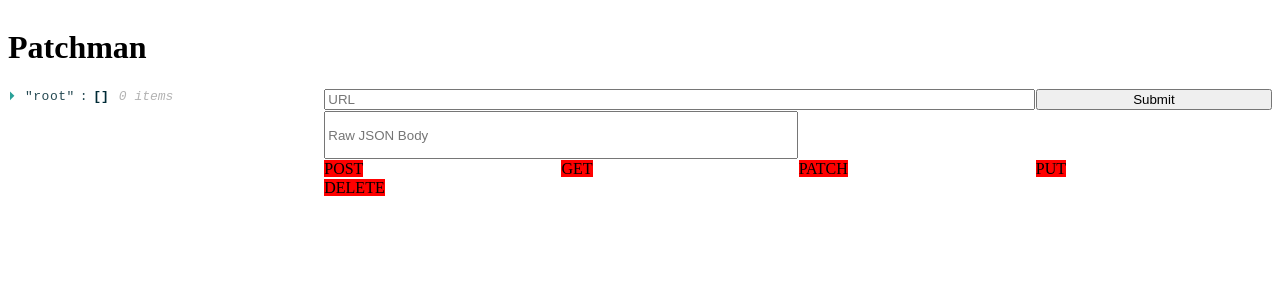
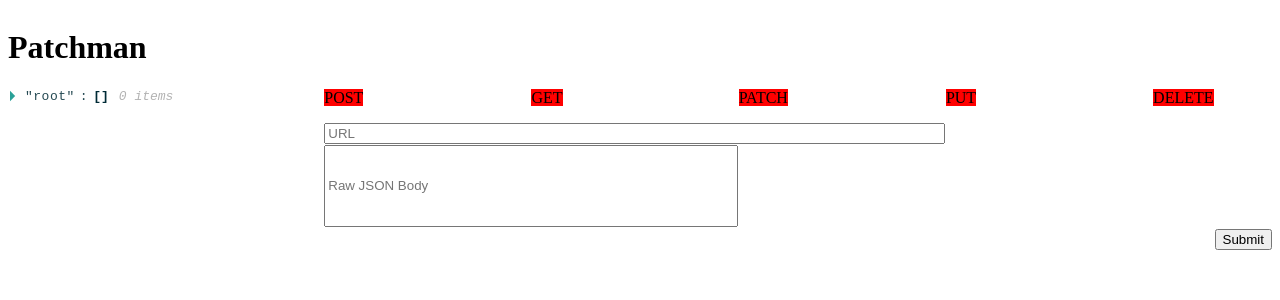
Before and after one commit to CNSpangler/postman-clone, a React app: page / in a window 1280 px wide. Shown: the top 300 px of the page. Built offline with nearby package versions, Linux system fonts and the light colour scheme.

Commit message:
nested grids almost work; button still escaping

```diff
--- /dev/null
+++ b/placeholder.css
@@ -0,0 +1,41 @@
+
+  .radioGroup {
+    grid-area: radioGroup;
+    margin-bottom: 50px;
+  }
+
+  .radioButton {
+    input[type="radio"] {
+    width: 0;
+    opacity: 0;
+    margin: 0;
+    }
+
+    label {
+      background: red;
+    }
+
+    label:hover {
+      background: yellow;
+    }
+
+    input[type="radio"]:checked + label {
+      background: blue;
+    }
+  }
+
+  .body {
+    grid-area: body;
+  }
+
+  .headers {
+    grid-area: headers;
+  }
+
+  .url {
+    grid-area: url;
+  }
+
+  .button {
+    grid-area: button;
+  }
--- a/src/components/App/App.css
+++ b/src/components/App/App.css
@@ -1,33 +1,31 @@
-* {
-  box-sizing: border-box;
-}
-
 .mainGrid {
   display: grid;
   grid-template-columns: 1fr 1fr 1fr 1fr;
-  grid-template-rows: 0.5fr 1.3fr 1.2fr 1fr;
+  grid-template-rows: 1fr 1fr 1fr 1fr 1fr;
   gap: 1px 1px;
-  grid-template-areas: "Header Header Header Header" "History Form Form Form" "History Results Results Results" "History Results Results Results";
+  grid-template-areas: "Header Header Header Header" "History Form Form Form" "History Form Form Form" "History Results Results Results" "History Results Results Results";
 }
 
-.Header {
-  grid-area: Header;
+.Header { grid-area: Header; }
+
+.History { grid-area: History; }
+
+.Form {
+  display: grid;
+  grid-template-columns: 1fr 1fr 1fr 1fr;
+  grid-template-rows: 1fr 0.5fr 2.5fr;
+  gap: 1px 1px;
+  grid-template-areas: "RadioGroup RadioGroup RadioGroup RadioGroup" "url url url button" "body body headers headers";
+  grid-area: Form;
 }
 
-.Form {
-  grid-area: Form;
-
-  .formGrid {
+.RadioGroup {
   display: grid;
-    grid-template-columns: 1fr 1fr 1fr 1fr;
-    grid-template-rows: 0.2fr 2.3fr;
+  grid-template-columns: 1fr 1fr 1fr 1fr 1fr;
+  grid-template-rows: 1fr;
   gap: 1px 1px;
-    grid-template-areas: "url url url button" "body body headers headers";
-  }
-
-  .radioGroup {
-    grid-area: radioGroup;
-    margin-bottom: 50px;
+  grid-template-areas: ". . . . .";
+  grid-area: RadioGroup;
 }
 
 .radioButton {
@@ -50,27 +48,12 @@
   }
 }
 
-  .body {
-    grid-area: body;
-  }
+.url { grid-area: url; }
 
-  .headers {
-    grid-area: headers;
-  }
+.button { grid-area: burron; }
 
-  .url {
-    grid-area: url;
-  }
+.body { grid-area: body; }
 
-  .button {
-    grid-area: button;
-  }
-}
+.headers { grid-area: headers; }
 
-.Results {
-  grid-area: Results;
-}
-
-.History {
-  grid-area: History;
-}
+.Results { grid-area: Results; }
--- a/src/components/Form/Form.jsx
+++ b/src/components/Form/Form.jsx
@@ -27,21 +27,18 @@ const RadioButton = ({ name, value, onChange }) => (
 
 /* eslint-enable react/prop-types */
 const Form = ({ url, onUrlChange, body, onBodyChange, onMethodChange, onSubmit }) => (
-  <div className={styles.Form}>
-    <form onSubmit={onSubmit} className={styles.formGrid}>
-      <input type="text" value={url} placeholder="URL" onChange={onUrlChange} className={styles.url}/>
-      <RadioGroup name="method" onChange={onMethodChange} classname={styles.radioGroup}>
+  <form onSubmit={onSubmit} className={styles.Form}>
+    <RadioGroup name="method" onChange={onMethodChange} className={styles.RadioGroup}>
       <RadioButton value="POST" />
       <RadioButton value="GET" />
       <RadioButton value="PATCH" />
       <RadioButton value="PUT" />
       <RadioButton value="DELETE" />
     </RadioGroup>
+    <input type="text" value={url} placeholder="URL" onChange={onUrlChange} className={styles.url} />
     <input type="textarea" value={body} placeholder="Raw JSON Body" onChange={onBodyChange} className={styles.body} />
-      <div className={styles.headers} />
     <button className={styles.button}>Submit</button>
   </form>
-  </div>
 );
 
 Form.propTypes = {
--- a/src/components/History/History.jsx
+++ b/src/components/History/History.jsx
@@ -6,7 +6,7 @@ import styles from '../App/App.css';
 
 const History = ({ history }) => {
   return (
-    <ReactJson src={history} className={styles.History}/>
+    <ReactJson src={history} className={styles.History} />
   );
   // const historyItems = history.map(item => (
   //   <li key={item.id}>
--- a/src/components/Results/Results.jsx
+++ b/src/components/Results/Results.jsx
@@ -4,8 +4,8 @@ import ReactJson from 'react-json-view';
 import styles from '../App/App.css';
 
 const Results = ({ results }) => (
-  <div className={styles.Results}>
-    <ReactJson src={results} />
+  <div>
+    <ReactJson src={results} className={styles.Results} />
   </div>
 );
 
```
Lines whose indentation alone changed are shown as unchanged.
